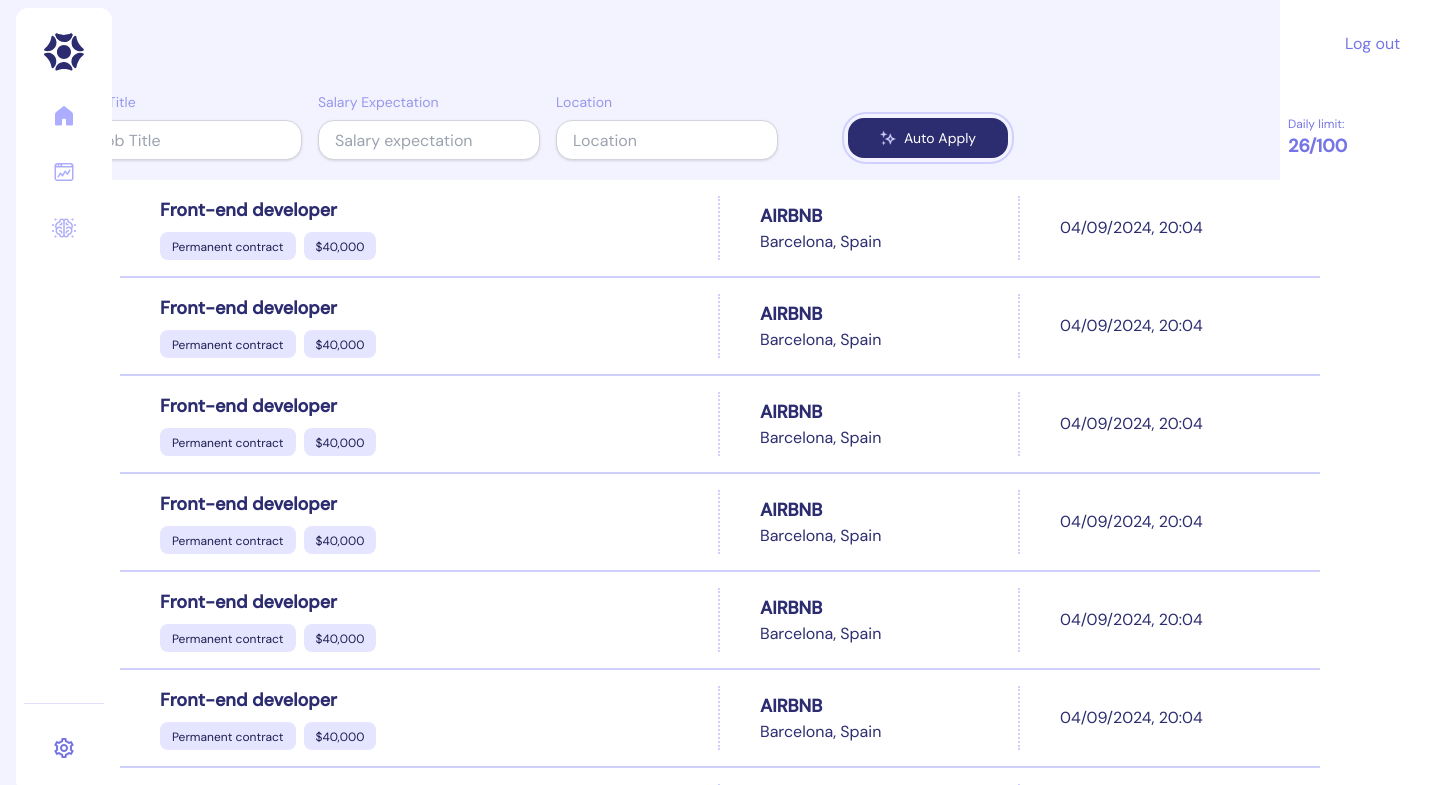
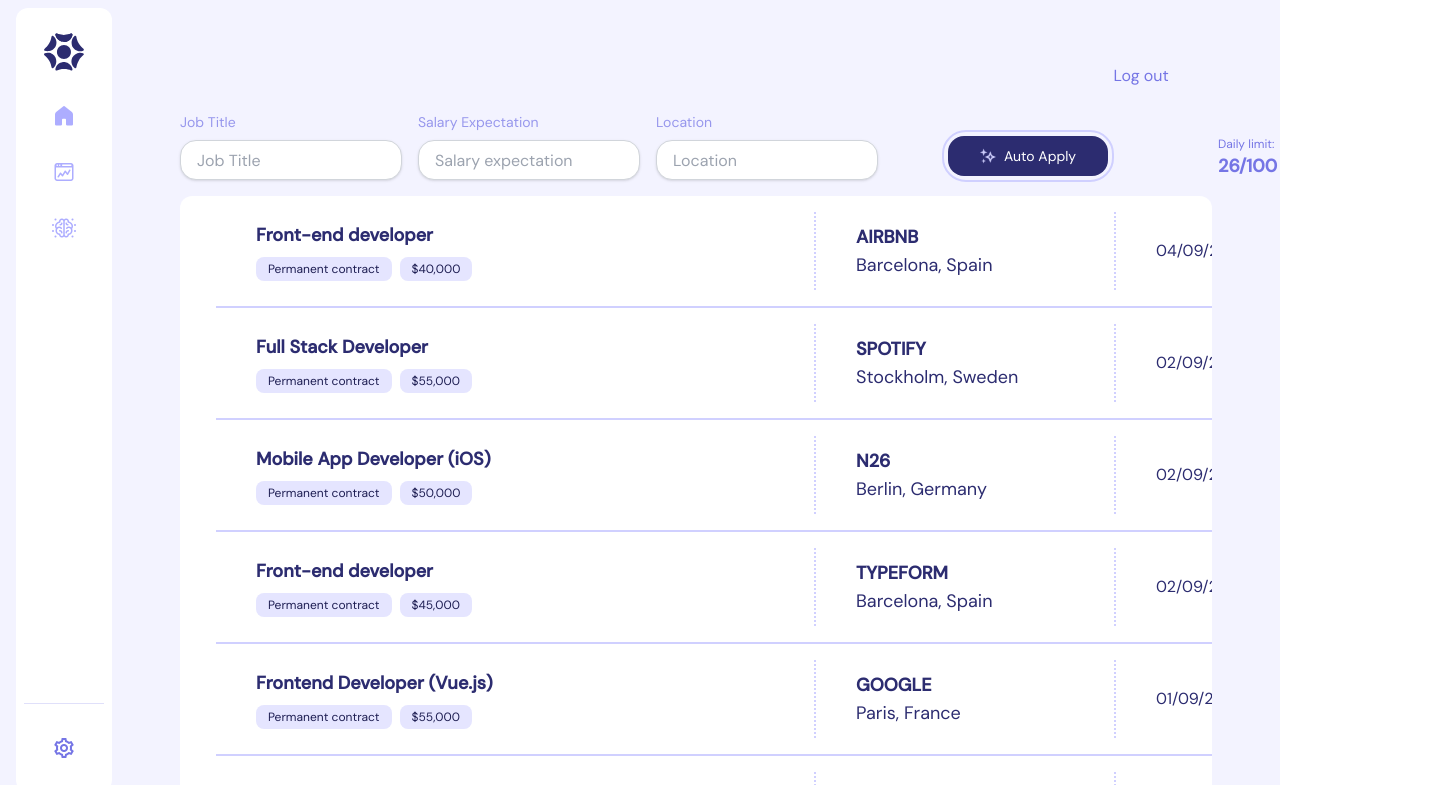
Before and after one commit to thaibbraz/gigshub-webapp-frontend, a React (Create React App) app: page /userdashboard in a window 1280 px wide. Shown: the top 785 px of the page, 1440 px wide, since content can reach past the window. Built offline with nearby package versions, Linux system fonts and the light colour scheme.

Commit message:
Imporved page sizing

```diff
--- a/src/components/Dashboard/subComponents/UserDashboard.jsx
+++ b/src/components/Dashboard/subComponents/UserDashboard.jsx
@@ -12,125 +12,133 @@
       appliedDate: "04/09/2024, 20:04",
     },
     {
-      title: "Front-end developer",
+      title: "Full Stack Developer",
       contractType: "Permanent contract",
-      salary: "$40,000",
-      company: "AIRBNB",
-      location: "Barcelona, Spain",
-      appliedDate: "04/09/2024, 20:04",
+      salary: "$55,000",
+      company: "SPOTIFY",
+      location: "Stockholm, Sweden",
+      appliedDate: "02/09/2024, 09:30",
+    },
+    {
+      title: "Mobile App Developer (iOS)",
+      contractType: "Permanent contract",
+      salary: "$50,000",
+      company: "N26",
+      location: "Berlin, Germany",
+      appliedDate: "02/09/2024, 09:10",
     },
     {
       title: "Front-end developer",
       contractType: "Permanent contract",
-      salary: "$40,000",
-      company: "AIRBNB",
+      salary: "$45,000",
+      company: "TYPEFORM",
       location: "Barcelona, Spain",
-      appliedDate: "04/09/2024, 20:04",
+      appliedDate: "02/09/2024, 15:00",
+    },
+    {
+      title: "Frontend Developer (Vue.js)",
+      contractType: "Permanent contract",
+      salary: "$55,000",
+      company: "GOOGLE",
+      location: "Paris, France",
+      appliedDate: "01/09/2024, 14:30",
+    },
+    {
+      title: "Machine Learning Engineer",
+      contractType: "Permanent contract",
+      salary: "$60,000",
+      company: "DEEPMIND",
+      location: "Paris, France",
+      appliedDate: "01/09/2024, 11:48",
+    },
+    {
+      title: "Frontend Developer (React)",
+      contractType: "Permanent contract",
+      salary: "$50,000",
+      company: "MICROSOFT",
+      location: "Madrid, Spain",
+      appliedDate: "31/08/2024, 16:09",
+    },
+    {
+      title: "Senior Full Stack Developer",
+      contractType: "Permanent contract",
+      salary: "$65,000",
+      company: "AMAZON",
+      location: "Milan, Italy",
+      appliedDate: "31/08/2024, 18:54",
+    },
+    {
+      title: "Software Developer",
+      contractType: "Permanent contract",
+      salary: "$46,000",
+      company: "IBM",
+      location: "Rome, Italy",
+      appliedDate: "31/08/2024, 21:15",
     },
     {
       title: "Front-end developer",
       contractType: "Permanent contract",
-      salary: "$40,000",
-      company: "AIRBNB",
-      location: "Barcelona, Spain",
-      appliedDate: "04/09/2024, 20:04",
-    },
-    {
-      title: "Front-end developer",
-      contractType: "Permanent contract",
-      salary: "$40,000",
-      company: "AIRBNB",
-      location: "Barcelona, Spain",
-      appliedDate: "04/09/2024, 20:04",
-    },
-    {
-      title: "Front-end developer",
-      contractType: "Permanent contract",
-      salary: "$40,000",
-      company: "AIRBNB",
-      location: "Barcelona, Spain",
-      appliedDate: "04/09/2024, 20:04",
-    },
-    {
-      title: "Front-end developer",
-      contractType: "Permanent contract",
-      salary: "$40,000",
-      company: "AIRBNB",
-      location: "Barcelona, Spain",
-      appliedDate: "04/09/2024, 20:04",
-    },
-    {
-      title: "Front-end developer",
-      contractType: "Permanent contract",
-      salary: "$40,000",
-      company: "AIRBNB",
-      location: "Barcelona, Spain",
-      appliedDate: "04/09/2024, 20:04",
-    },
-    {
-      title: "Front-end developer",
-      contractType: "Permanent contract",
-      salary: "$40,000",
-      company: "AIRBNB",
-      location: "Barcelona, Spain",
-      appliedDate: "04/09/2024, 20:04",
-    },
-    {
-      title: "Front-end developer",
-      contractType: "Permanent contract",
-      salary: "$40,000",
-      company: "AIRBNB",
-      location: "Barcelona, Spain",
-      appliedDate: "04/09/2024, 20:04",
+      salary: "$52,000",
+      company: "L'OREAL",
+      location: "Paris, France",
+      appliedDate: "30/08/2024, 07:00",
     },
   ];
 
   return (
-    <div className="ml-2">
-      <div className="absolute top-8 left-[1225px] px-10 mx-20">
+    <div className="ml-2 mr-10">
+      {/* Logout Button */}
+      <div className="flex flex-col items-center max-w-7xl ml-0">
+        <div className="flex flex-col lg:flex-row items-center lg:justify-end top-8 xl:ml-60 mlg:ml-20 w-[90%]">
           <a
             href="/logout"
-          className="text-light-purple font-thin hover:underline whitespace-nowrap"
+            className="text-light-purple font-thin hover:underline whitespace-nowrap lg:ml-auto lg:mr-6"
           >
             Log out
           </a>
         </div>
+      </div>
 
       {/* Top Filter Section */}
-      <div className="flex items-center mb-4 mt-6 w-full max-w-7xl gap-x-6 ml-10">
-        <div className="flex space-x-4">
+      <div className="w-full px-9">
+        <div className="flex flex-col lg:flex-row items-center mb-4 mt-6 max-w-7xl gap-x-6 ml-10 w-[90%]">
+          <div className="flex flex-col lg:flex-row lg:space-x-4">
+            {/* Job Title Input */}
             <div className="flex flex-col">
-            <label className="text-light-liliac text-sm mb-2">Job Title</label>
+              <label className="text-light-liliac text-sm mb-2">
+                Job Title
+              </label>
               <input
                 type="text"
                 placeholder="Job Title"
-              className="border border-gray-300 rounded-2xl h-input py-3 px-4 shadow dark-blue"
+                className="border border-gray-300 rounded-2xl h-input py-2 px-4 shadow dark-blue"
               />
             </div>
-
-          <div className="flex flex-col">
+            {/* Salary Expectation Input */}
+            <div className="flex flex-col mt-4 lg:mt-0">
               <label className="text-light-liliac text-sm mb-2">
                 Salary Expectation
               </label>
               <input
                 type="text"
                 placeholder="Salary expectation"
-              className="border border-gray-300 rounded-2xl h-input py-3 px-4 shadow dark-blue"
+                className="border border-gray-300 rounded-2xl h-input py-2 px-4 shadow dark-blue"
               />
             </div>
-
-          <div className="flex flex-col">
+            {/* Location Input */}
+            <div className="flex flex-col mt-4 lg:mt-0">
               <label className="text-light-liliac text-sm mb-2">Location</label>
               <input
                 type="text"
                 placeholder="Location"
-              className="border border-gray-300 rounded-2xl h-input py-3 px-4 shadow dark-blue"
+                className="border border-gray-300 rounded-2xl h-input py-2 px-4 shadow dark-blue"
               />
             </div>
           </div>
 
-        <button className="flex items-center justify-center h-input py-6 px-1 rounded-3xl border-2 border-pale-purple mt-6 ml-10">
-          <div className="flex items-center justify-center w-40 h-input bg-dark-blue rounded-2xl border-5 px-6">
+          {/* Auto Apply Button */}
+          <button className="flex items-center justify-center h-input py-6 px-1 rounded-3xl border-2 border-pale-purple mt-6 lg:mt-0 lg:-mb-5 ml-0 lg:ml-10">
+            <div className="flex items-center justify-center w-40 h-input bg-dark-blue rounded-2xl border-5">
               <img
                 src={starsUnfilled}
                 alt="Stars Icon"
@@ -141,55 +149,81 @@
               </span>
             </div>
           </button>
-        <p className="text-light-purple text-xs font-thin mt-6 ml-[250px]">
+
+          {/* Daily Limit */}
+          <p className="text-light-purple text-xs font-thin mt-6 xl:ml-60 mlg:ml-20">
             Daily limit: <span className="font-bold text-lg">26/100</span>
           </p>
         </div>
 
         {/* Job List Section */}
-      <div className="flex flex-col items-center ml-10 bg-white rounded-xl w-full max-w-7xl h-[calc(100vh-28px)] overflow-y-auto">
+        <div className="flex flex-col items-center ml-10 bg-white rounded-xl w-full max-w-7xl h-[calc(100vh-28px)] overflow-y-auto overflow-x-auto">
+          <div className="w-full px-9">
             {jobs.map((job, index) => (
               <div
                 key={index}
-            className={`h-[112px] w-[1200px] grid grid-cols-4 ${
-              index !== jobs.length - 1 ? "border-b-2 border-pale-purple" : ""
+                className={`h-[112px] w-full md:w-[900px] lg:w-[1200px] grid grid-cols-4 ${
+                  index !== jobs.length - 1
+                    ? "border-b-2 border-pale-purple"
+                    : ""
                 }`}
               >
                 {/* Job Title */}
                 <div className="col-span-2 flex flex-col justify-center border-r-2 border-dotted border-pale-purple my-4 ml-10">
-              <p className="text-dark-blue text-lg font-extrabold">
+                  <p className="text-dark-blue text-lg font-extrabold sm:hidden">
+                    {job.title.length > 8
+                      ? `${job.title.slice(0, 8)}...`
+                      : job.title}
+                  </p>
+                  <p className="text-dark-blue text-lg font-extrabold hidden sm:block">
                     {job.title}
                   </p>
                   <div className="flex flex-wrap gap-2 mt-2">
                     {/* Contract Type Label */}
-                <div className="bg-soft-liliac rounded-lg py-1 px-3 text-sm h-auto">
+                    <div className="bg-soft-liliac rounded-lg py-1 px-3 text-sm h-auto hidden sm:flex">
                       <span className="text-xs text-dark-purple">
                         {job.contractType}
                       </span>
                     </div>
                     {/* Salary Label */}
-                <div className="bg-soft-liliac rounded-lg py-1 px-3 text-sm h-auto">
-                  <span className="text-xs text-dark-purple">{job.salary}</span>
+                    <div className="bg-soft-liliac rounded-lg py-1 px-3 text-sm h-auto hidden sm:flex">
+                      <span className="text-xs text-dark-purple">
+                        {job.salary}
+                      </span>
                     </div>
                   </div>
                 </div>
 
                 {/* Company and Location */}
                 <div className="col-span-1 flex flex-col justify-center border-r-2 border-dotted border-pale-purple my-4 ml-10">
-              <p className="text-lg font-extrabold text-dark-blue">
+                  <p className="text-lg font-extrabold text-dark-blue sm:hidden">
+                    {job.company.length > 8
+                      ? `${job.company.slice(0, 8)}...`
+                      : job.company}
+                  </p>
+                  <p className="text-lg font-extrabold text-dark-blue hidden sm:block">
                     {job.company}
                   </p>
-              <p className="text-dark-blue font-thin">{job.location}</p>
+                  <p className="text-lg font-thin text-dark-blue sm:hidden">
+                    {job.location.length > 10
+                      ? `${job.location.slice(0, 10)}...`
+                      : job.location}
+                  </p>
+                  <p className="text-lg font-thin text-dark-blue hidden sm:block">
+                    {job.location}
+                  </p>
                 </div>
 
                 {/* Applied Date */}
-            <div className="col-span-1 flex items-center ml-10">
+                <div className="col-span-1 flex items-center ml-10 my-4 hidden sm:flex">
                   <p className="text-dark-blue font-thin">{job.appliedDate}</p>
                 </div>
               </div>
             ))}
           </div>
         </div>
+      </div>
+    </div>
   );
 };
 
--- a/src/components/Navigation/Navigation.jsx
+++ b/src/components/Navigation/Navigation.jsx
@@ -29,7 +29,7 @@
   };
 
   return (
-    <div className={`w-16 ${className} bg-oft-liliac`}>
+    <div className={`w-16 ${className}`}>
       <div
         className={`fixed top-2 left-4 bottom-2 flex flex-col ${
           isExpanded ? "items-start pl-4" : "items-center"
--- a/tailwind.config.js
+++ b/tailwind.config.js
@@ -6,8 +6,8 @@
       mc: "250px",
       xs: "393px",
       sm: "640px",
-      md: "877px",
-      lg: "1024px",
+      md: "900px",
+      lg: "1080px",
       mlg: "1200px",
       xl: "1480px",
     },
```
Also changed, not shown: src/components/Dashboard/subComponents/Dashboard.jsx (+50 -153 lines), src/components/Layout.jsx (+5 -2 lines). Lines whose indentation alone changed are shown as unchanged.
